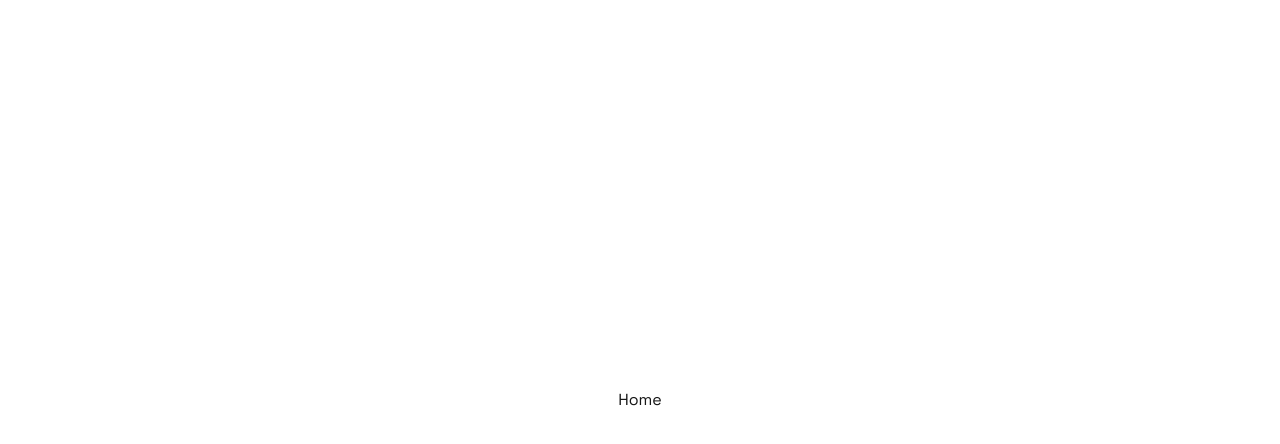
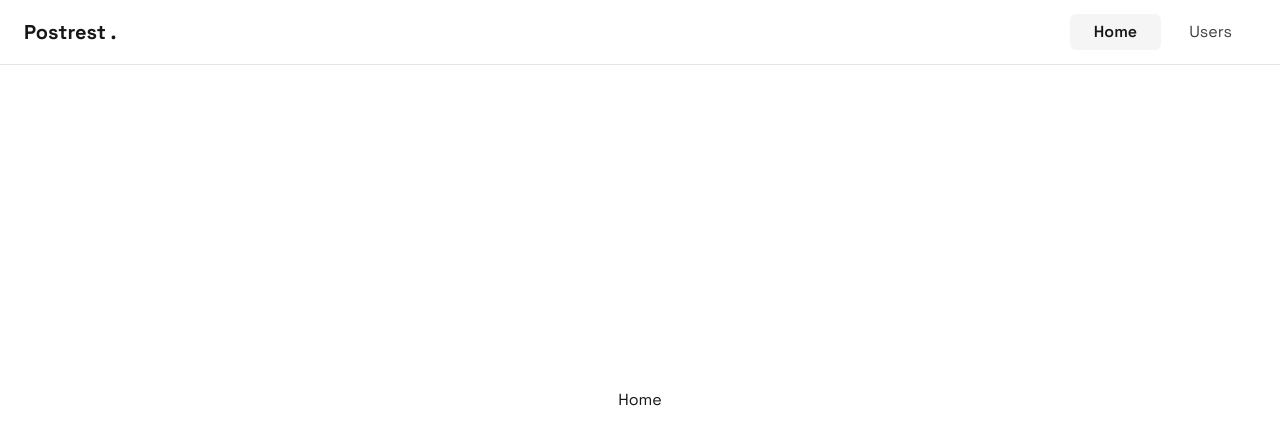
Before and after one commit to nzrmm/postrest, a Next.js app: page / in a window 1280 px wide. Shown: the top 444 px of the page. Built offline with nearby package versions, Linux system fonts and the light colour scheme.

Commit message:
feat(layout): create header layout

```diff
--- /dev/null
+++ b/src/layouts/header/index.tsx
@@ -0,0 +1,30 @@
+import Link from "next/link";
+
+import { NavbarItem } from "@/components";
+import { ROUTES } from "@/constants/route";
+import { cn } from "@/utils/style";
+
+const Header = () => {
+  return (
+    <div
+      className={cn(
+        "fixed w-full bottom-0 border-t border-t-neutral-200 bg-white/60 backdrop-blur-xl z-50",
+        "lg:top-auto lg:bottom-auto lg:border-b lg:border-b-neutral-200 lg:border-t-0"
+      )}
+    >
+      <nav className={cn("flex justify-between items-center h-16 px-6")}>
+        <Link href={"/"} className={cn("font-bold text-xl")}>
+          Postrest .
+        </Link>
+
+        <div className={cn("flex items-center gap-4 lg:gap-1")}>
+          {ROUTES.map((item, index) => (
+            <NavbarItem key={index} href={item.href} name={item.name} />
+          ))}
+        </div>
+      </nav>
+    </div>
+  );
+};
+
+export default Header;
--- a/src/layouts/index.ts
+++ b/src/layouts/index.ts
@@ -1 +1,2 @@
+export { default as Header } from "@/layouts/header";
 export { default as MainLayout } from "@/layouts/main-layout";
--- a/src/layouts/main-layout/index.tsx
+++ b/src/layouts/main-layout/index.tsx
@@ -1,5 +1,6 @@
 import React from "react";
 
+import { Header } from "@/layouts";
 import { cn } from "@/utils/style";
 
 type IMainLayoutProps = {
@@ -9,6 +10,7 @@ type IMainLayoutProps = {
 const MainLayout = ({ children }: IMainLayoutProps) => {
   return (
     <div className={cn("antialiased bg- text-neutral-900")}>
+      <Header />
       <main className={cn("mx-auto w-[88%]", "lg:max-w-[1440px]")}>
         {children}
       </main>
```
